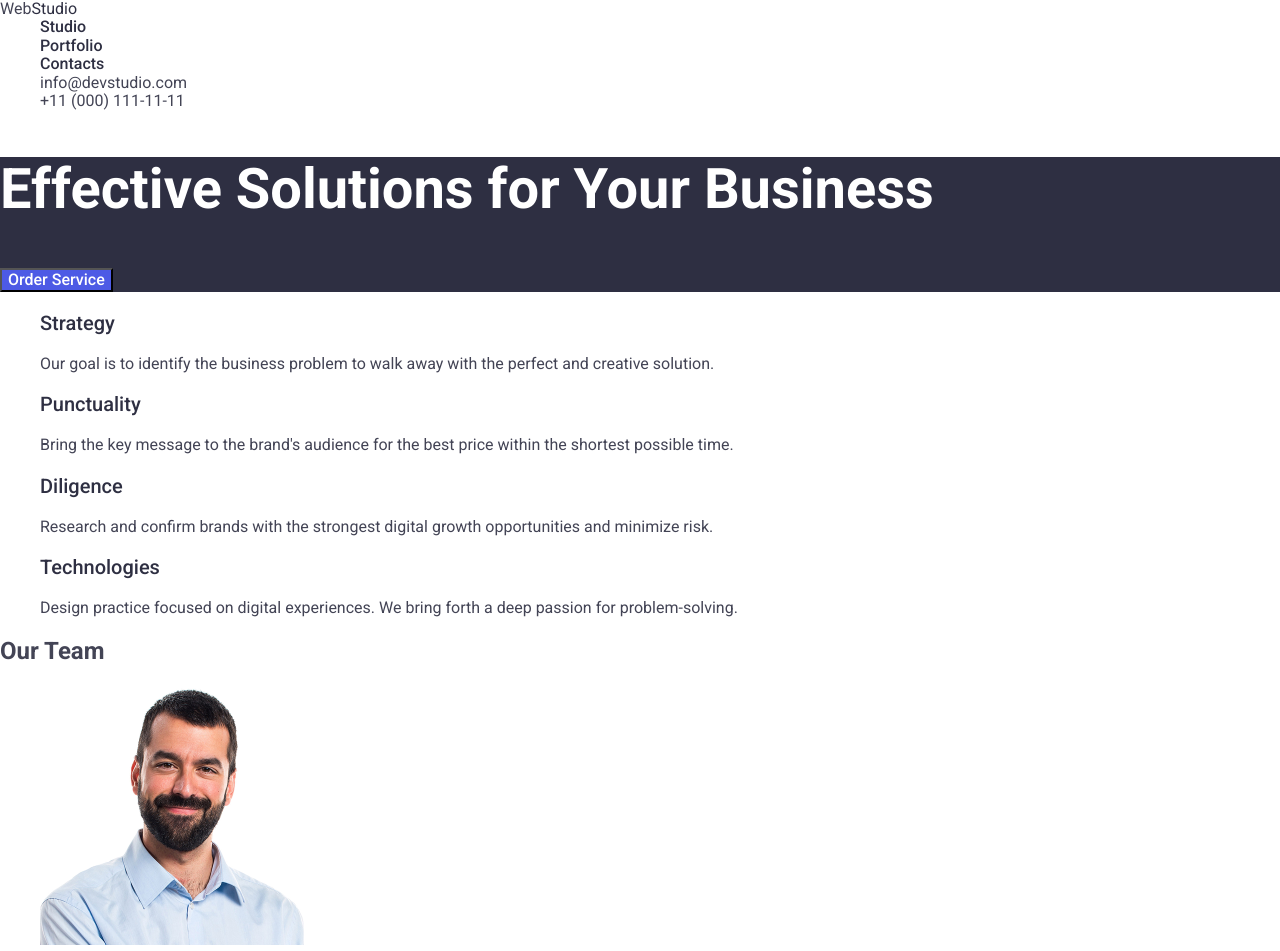
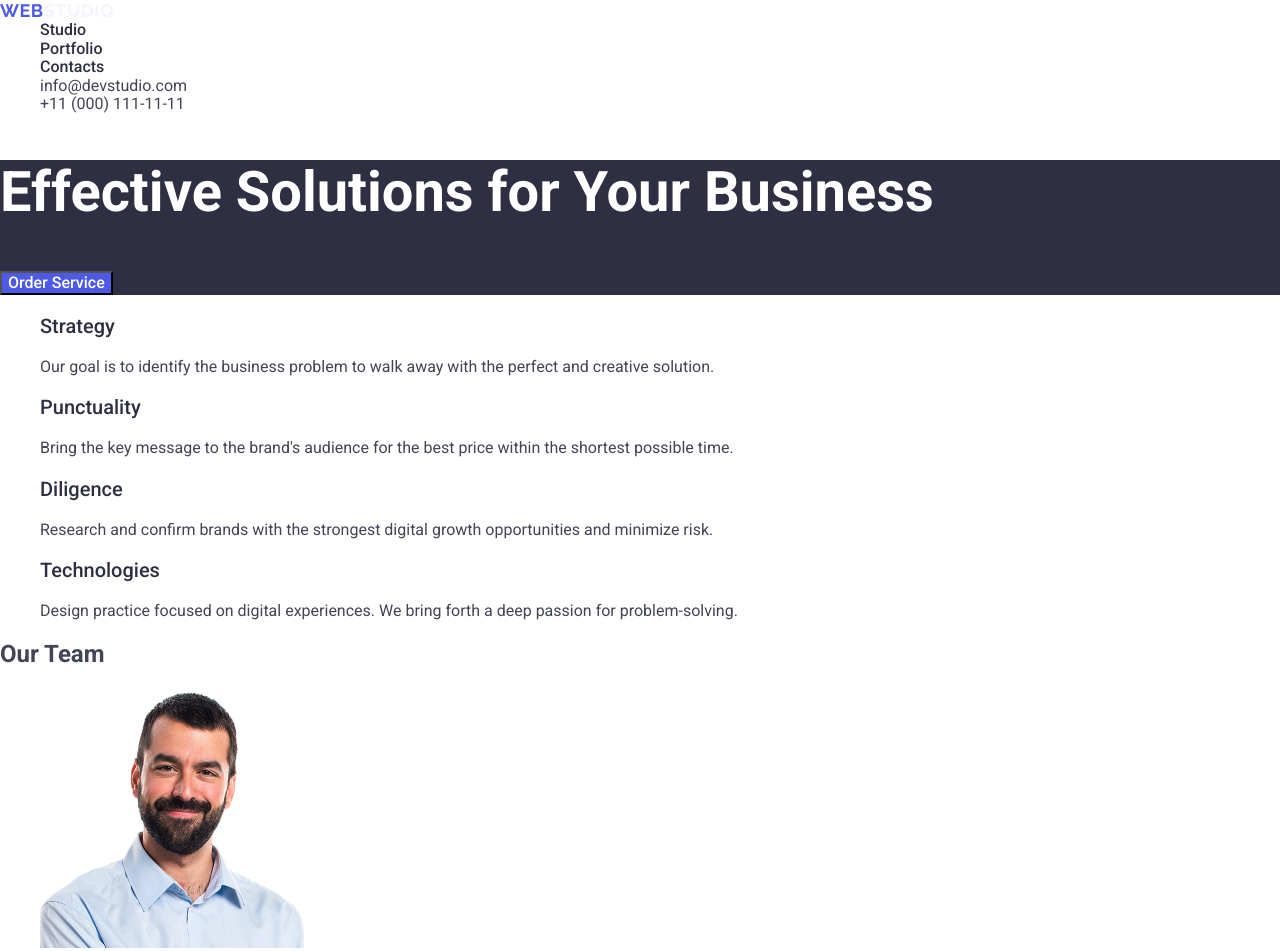
Before and after one commit to big-badaboom/goit-markup-hw-02, a plain HTML site: page index.html in a window 1280 px wide. Shown: the top 951 px of the page. Drawn offline with nearby package versions, Linux system fonts and the light colour scheme.

Commit message:
changeeed footer

```diff
--- a/css/styles.css
+++ b/css/styles.css
@@ -18,10 +18,14 @@ ul {
   font-family: 'Raleway', sans-serif;
   font-weight: 700;
   color: #4d5ae5;
+  font-size: 18px;
+  letter-spacing: 0.03em;
+  line-height: 1.17;
+  text-transform: uppercase;
 }
 
 .logo-accent {
-  color: #2e2f42;
+  color: #f4f4fd;
 }
 
 .nav-link {
@@ -70,6 +74,7 @@ ul {
 
 .footer__text {
   font-size: 16px;
-
+  line-height: 1.5;
+  letter-spacing: 0.02em;
   color: #f4f4fd;
 }
--- a/index.html
+++ b/index.html
@@ -19,7 +19,9 @@
   <body>
     <header class="header">
       <nav>
-        <a href="./index.html">Web<span class="logo-accent">Studio</span></a>
+        <a class="logo" href="./index.html"
+          >Web<span class="logo-accent">Studio</span></a
+        >
         <ul>
           <li><a class="nav-link" href="./index.html">Studio</a></li>
           <li><a class="nav-link" href="./index.html">Portfolio</a></li>
@@ -191,7 +193,9 @@
     </main>
 
     <footer class="footer">
-      <a class="logo" href="./index.html">WebStudio</a>
+      <a class="logo" href="./index.html"
+        >Web<span class="logo-accent">Studio</span></a
+      >
       <p class="footer__text">
         Increase the flow of customers and sales for your business with digital
         marketing & growth solutions.
```
